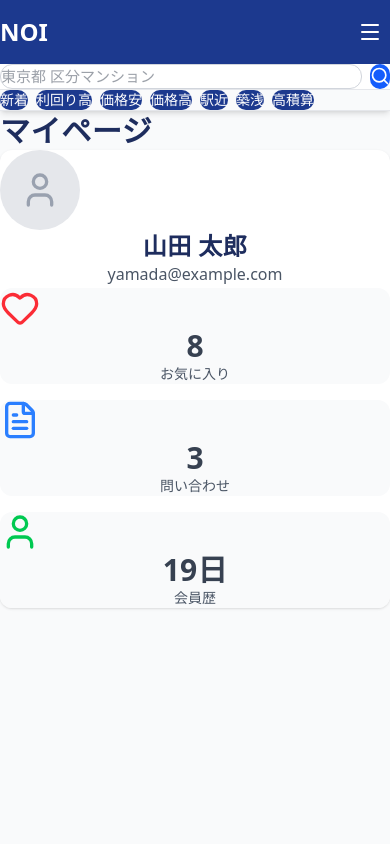
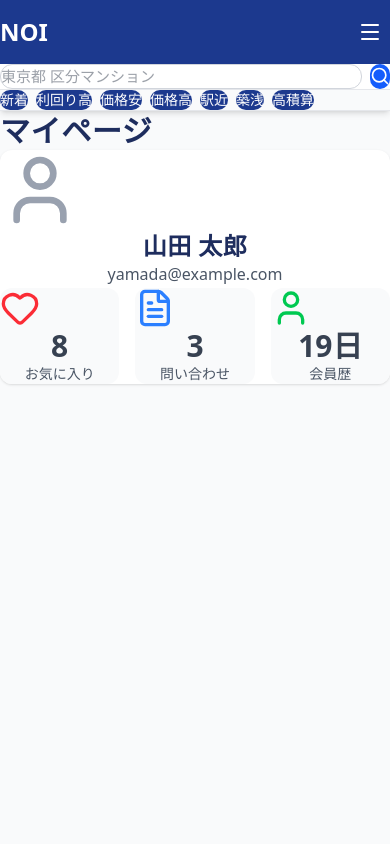
Before and after one commit to narita-KR/noi-platform, a Next.js app: page /mypage in a window 390 px wide. Shown: the top 844 px of the page. Built offline with nearby package versions, Linux system fonts and the light colour scheme.

Commit message:
Fix mypage component properly

```diff
--- a/app/(main)/mypage/page.tsx
+++ b/app/(main)/mypage/page.tsx
@@ -1,33 +1,29 @@
 'use client';
-
 import { User, Heart, FileText } from 'lucide-react';
-
 export default function MyPage() {
   return (
     <div className="max-w-6xl mx-auto px-4 py-8">
       <h1 className="text-2xl font-bold mb-6">マイページ</h1>
       <div className="bg-white rounded-lg shadow-sm p-6">
         <div className="text-center mb-8">
-          <div className="w-20 h-20 bg-gray-200 rounded-full mx-auto mb-4 flex items-center justify-center">
-            <User className="w-10 h-10 text-gray-400" />
-          </div>
-          <h2 className="text-xl font-bold mb-1">山田 太郎</h2>
+          <User className="w-20 h-20 mx-auto mb-4 text-gray-400" />
+          <h2 className="text-xl font-bold">山田 太郎</h2>
           <p className="text-gray-600">yamada@example.com</p>
         </div>
-        <div className="grid grid-cols-1 md:grid-cols-3 gap-4">
+        <div className="grid grid-cols-3 gap-4">
           <div className="text-center p-6 bg-gray-50 rounded-lg">
             <Heart className="w-10 h-10 mx-auto mb-3 text-red-500" />
-            <p className="text-3xl font-bold mb-1">8</p>
+            <p className="text-3xl font-bold">8</p>
             <p className="text-sm text-gray-600">お気に入り</p>
           </div>
           <div className="text-center p-6 bg-gray-50 rounded-lg">
             <FileText className="w-10 h-10 mx-auto mb-3 text-blue-500" />
-            <p className="text-3xl font-bold mb-1">3</p>
+            <p className="text-3xl font-bold">3</p>
             <p className="text-sm text-gray-600">問い合わせ</p>
           </div>
           <div className="text-center p-6 bg-gray-50 rounded-lg">
             <User className="w-10 h-10 mx-auto mb-3 text-green-500" />
-            <p className="text-3xl font-bold mb-1">19日</p>
+            <p className="text-3xl font-bold">19日</p>
             <p className="text-sm text-gray-600">会員歴</p>
           </div>
         </div>
```
